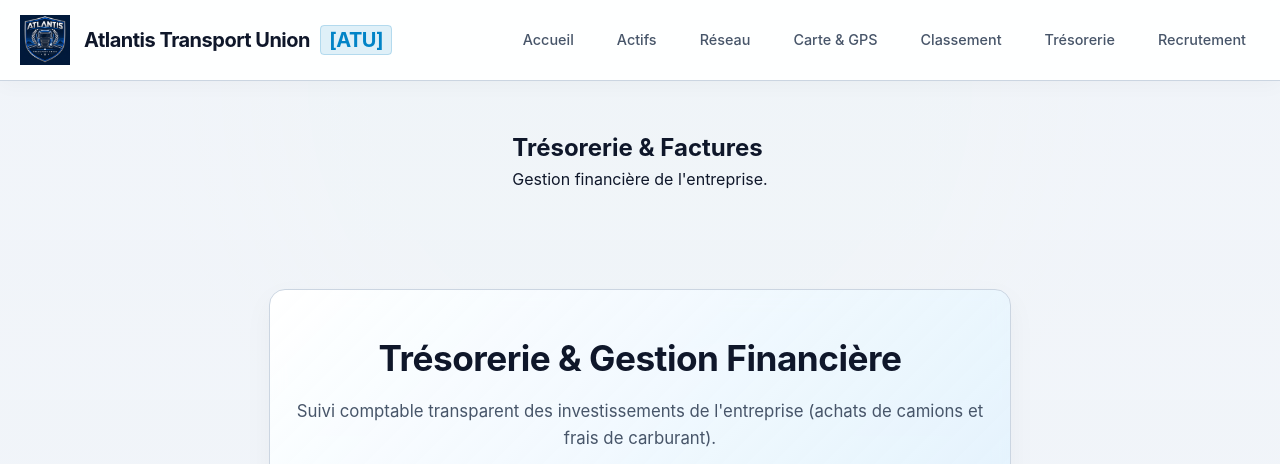
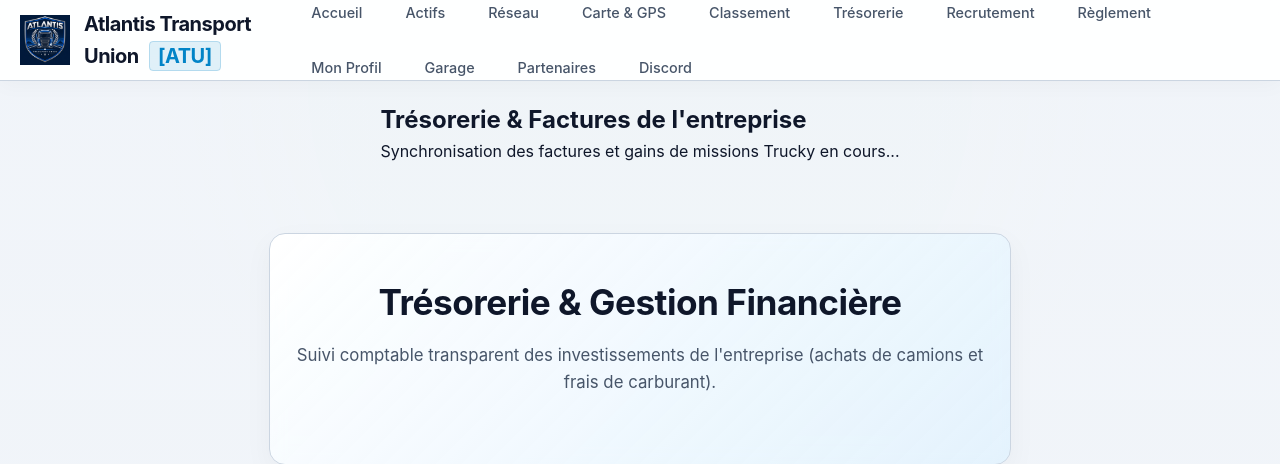
Before and after one commit to Trans-Europe-Rail/Atlantis-Transport-Union, a Flask app: page /factures in a window 1280 px wide. Shown: the top 464 px of the page. Run offline with Flask 3, Linux system fonts and the light colour scheme.

Commit message:
Refactor HTML structure and add treasury section
Refactor header and main sections in the HTML template to improve layout and add a treasury section for displaying invoices.

```diff
--- a/templates/factures.html
+++ b/templates/factures.html
@@ -12,7 +12,7 @@
                 <img src="{{ url_for('static', filename='Designer.png') }}" alt="Logo ATU" style="height: 50px; width: auto; object-fit: contain;">
                 <h1 style="margin: 0; font-size: 1.25rem;">{{ atu.nom }} <span>[{{ atu.tag }}]</span></h1>
             </div>
-        <nav style="display: flex; gap: 15px;">
+            <nav style="display: flex; gap: 15px; flex-wrap: wrap;">
                 <a href="/">Accueil</a>
                 <a href="/actifs">Actifs</a>
                 <a href="/lignes">Réseau</a>
@@ -20,12 +20,42 @@
                 <a href="/classement">Classement</a>
                 <a href="/factures">Trésorerie</a>
                 <a href="/recrutement">Recrutement</a>
+                <a href="/reglement">Règlement</a>
+                <a href="/conducteur">Mon Profil</a>
+                <a href="/garage">Garage</a>
+                <a href="/partenariats">Partenaires</a>
+                <a href="/discord">Discord</a>
             </nav>
         </div>
     </header>
-    <main class="container">
-        <h2>Trésorerie & Factures</h2>
-        <p>Gestion financière de l'entreprise.</p>
+    <main class="container" style="padding: 20px;">
+        <h2>Trésorerie & Factures de l'entreprise</h2>
+        <div class="treasury-section">
+            {% if factures %}
+                <table>
+                    <thead>
+                        <tr>
+                            <th>ID Mission</th>
+                            <th>Chauffeur</th>
+                            <th>Client / Trajet</th>
+                            <th>Montant</th>
+                        </tr>
+                    </thead>
+                    <tbody>
+                        {% for f in factures %}
+                        <tr>
+                            <td>#{{ f.id }}</td>
+                            <td>{{ f.chauffeur }}</td>
+                            <td>{{ f.trajet }}</td>
+                            <td>{{ f.montant }} €</td>
+                        </tr>
+                        {% endfor %}
+                    </tbody>
+                </table>
+            {% else %}
+                <p>Synchronisation des factures et gains de missions Trucky en cours...</p>
+            {% endif %}
+        </div>
     </main>
 </body>
 </html>
```
Lines whose indentation alone changed are shown as unchanged.
